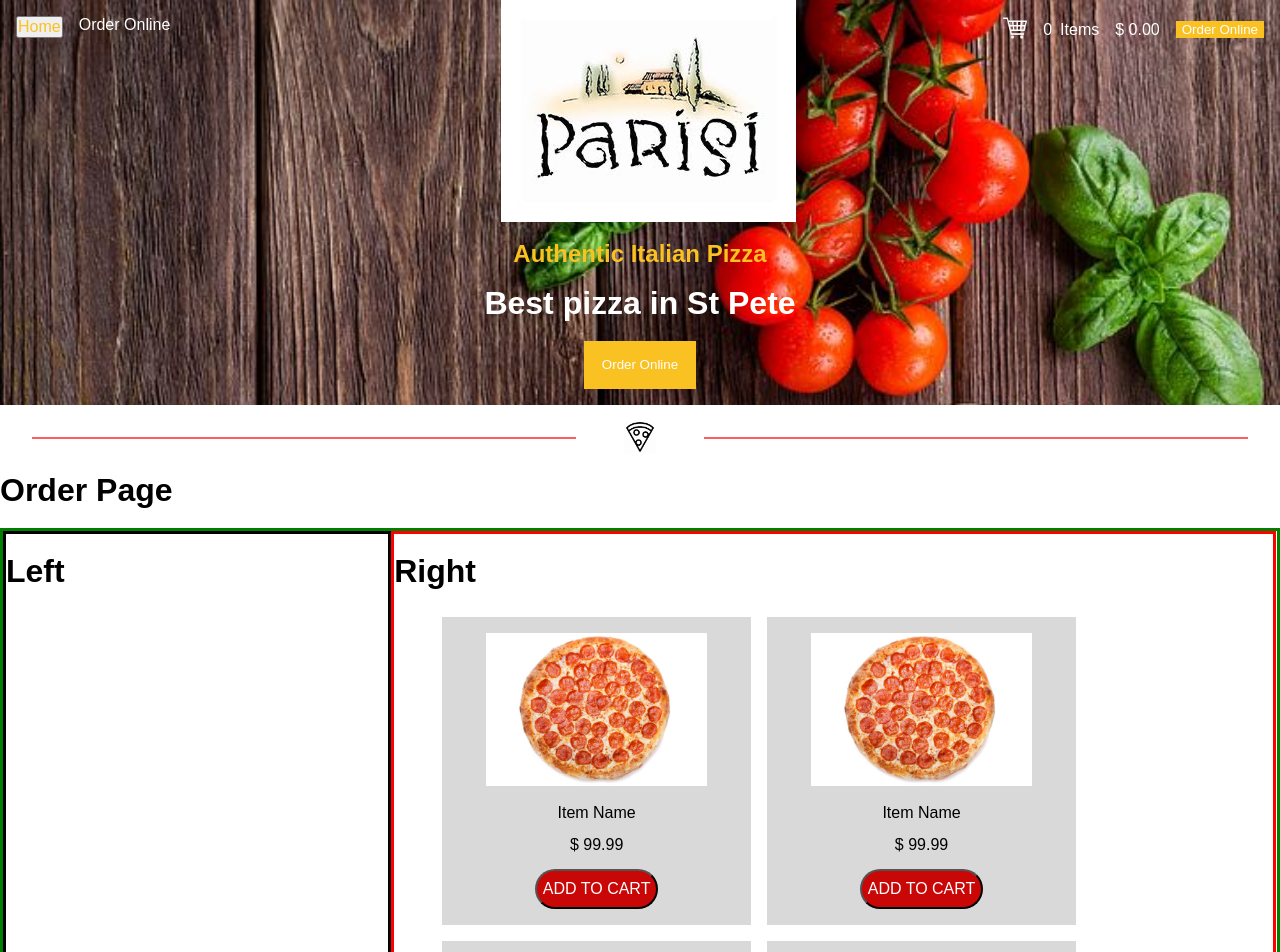
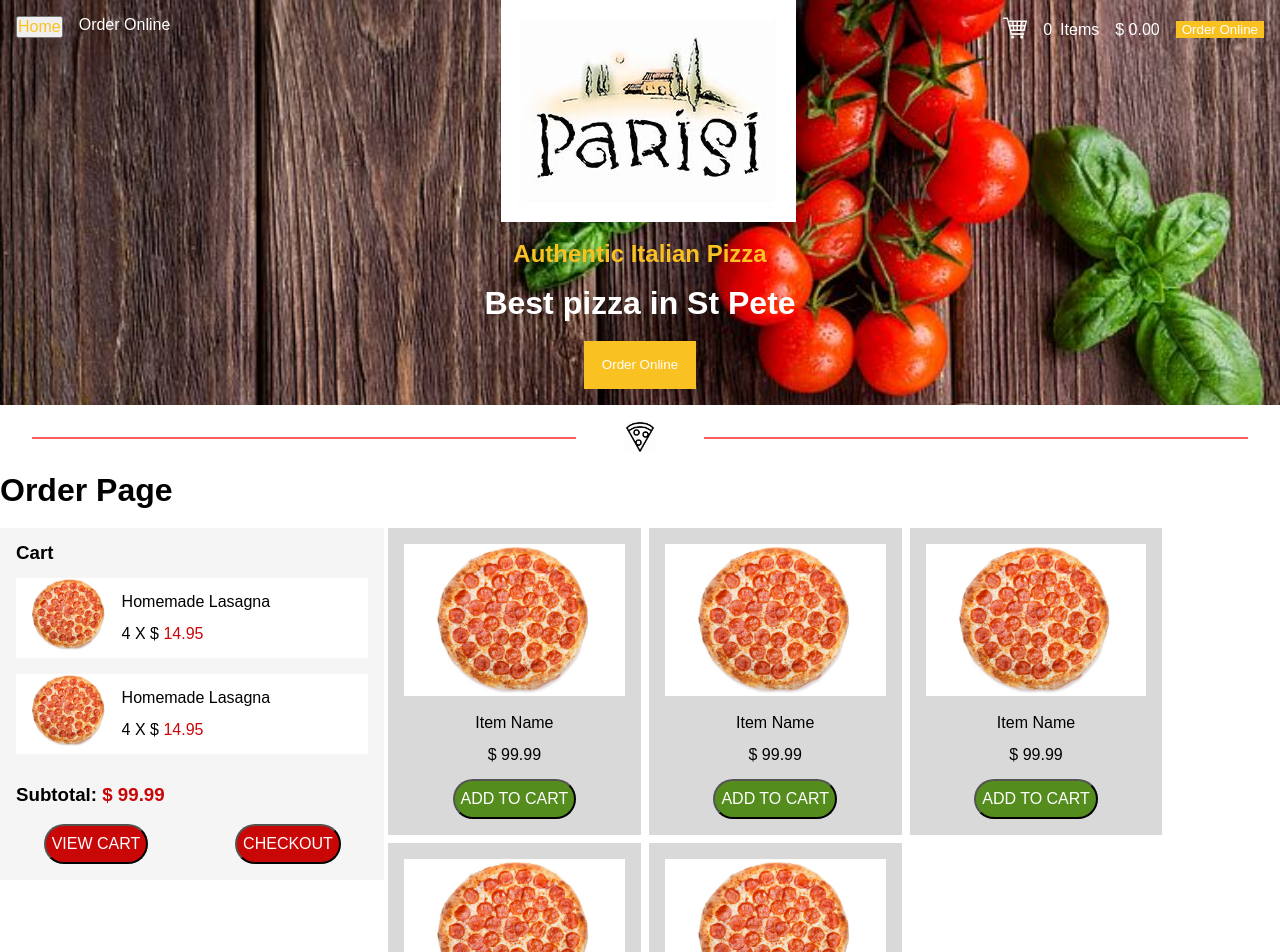
Before and after one commit to MatthewSDick/capstone-parisi-pizza, a React (Create React App) app: page /order in a window 1280 px wide. Shown: the top 952 px of the page. Built offline with nearby package versions, Linux system fonts and the light colour scheme.

Commit message:
Order page complete

```diff
--- a/src/index.css
+++ b/src/index.css
@@ -632,10 +632,12 @@ footer {
   display: flex;
   flex-wrap: wrap;
   flex-direction: row;
+  margin-bottom: 1.5rem
 }
 
 .order-page-left {
   width: 30%;
+  /* background-color: #F5F5F5; */
 }
 
 .order-page-right {
@@ -644,20 +646,107 @@ footer {
 
 .order-item {
   background-color: #D9D9D9;
-  width: 33%;
+  width: 25%;
   /* width: 20rem; */
   text-align: center;
   padding: 1rem;
-  margin: 0.5rem
+  margin: 0rem 0.25rem 0.5rem 0.25rem;
 }
 
 .order-image {
   /* height: 100%; */
-  width: 80%;
+  width: 100%;
 }
 
 .catagory-list {
   list-style: none;
   display: flex;
   flex-wrap: wrap;
+  padding: 0;
+  margin-top: 0rem;
 }
+
+.cart-view {
+  background-color: #F5F5F5;
+  /* border: 1px;
+  border-style: solid; */
+  /* border-color: purple; */
+  padding-bottom: 1rem;
+}
+
+.order-cart-image-box {
+  width: 30%;
+  height: 100%;
+}
+
+.order-cart-image {
+  width: 100%;
+  /* border: solid 1px red; */
+}
+
+.order-cart-list-item {
+  display: flex;
+  flex-wrap: wrap;
+  background-color: white;
+  margin: 1rem;
+  flex-wrap: row;
+  /* border: solid 1px yellowgreen; */
+}
+
+.order-cart-details {
+  /* border: solid 1px red; */
+  width: 69%;
+}
+
+.order-cart-head {
+  margin: 0rem 1rem 1rem 1rem;
+  padding: 1rem 0rem 0rem 0rem;
+}
+
+.order-add-to-cart-btn {
+  color: white;
+  background-color: #548C1D;
+  height: 2.5rem;
+  width: auto;
+  font-size: 1rem;
+  border-radius: 25px;
+}
+
+.order-buttons {
+  display: flex;
+  flex-wrap: wrap;
+  flex-direction: row;
+}
+
+.order-left-button {
+  color: white;
+  background-color: #CA0707;
+  height: 2.5rem;
+  width: auto;
+  font-size: 1rem;
+  border-radius: 25px;
+}
+
+.order-right-button {
+  color: white;
+  background-color: #CA0707;
+  height: 2.5rem;
+  width: auto;
+  font-size: 1rem;
+  border-radius: 25px;
+}
+
+.order-buttons-left {
+  width: 50%;
+  text-align: center;
+}
+
+.order-buttons-right {
+  width: 50%;
+  text-align: center;
+}
+
+.order-subtotal {
+  margin-top: 2rem;
+  margin-left: 1rem;
+}
--- a/src/pages/OrderPage.jsx
+++ b/src/pages/OrderPage.jsx
@@ -7,53 +7,92 @@ const OrderPage = () => {
     <div>
       <Header />
       <h1>Order Page</h1>
-      <div
-        className="order-page"
-        style={{ borderStyle: 'solid', borderColor: 'green' }}
-      >
-        <div
-          className="order-page-left"
-          style={{ borderStyle: 'solid', borderColor: 'black' }}
-        >
-          <h1>Left</h1>
+      <div className="order-page">
+        <div className="order-page-left">
+          <div className="cart-view">
+            <h3 className="order-cart-head">Cart</h3>
+            {/* loop cart items  */}
+
+            <div className="order-cart-list-item">
+              <div className="order-cart-image-box">
+                <img
+                  className="order-cart-image"
+                  src="./images/pepperoni-pizz.jpg"
+                />
+              </div>
+              <div className="order-cart-details">
+                <p>Homemade Lasagna</p>
+                <p>
+                  4 X $ <span style={{ color: '#CA0707' }}>14.95</span>
+                </p>
+              </div>
+            </div>
+            {/* another loop */}
+            <div className="order-cart-list-item">
+              <div className="order-cart-image-box">
+                <img
+                  className="order-cart-image"
+                  src="./images/pepperoni-pizz.jpg"
+                />
+              </div>
+              <div className="order-cart-details">
+                <p>Homemade Lasagna</p>
+                <p>
+                  4 X $ <span style={{ color: '#CA0707' }}>14.95</span>
+                </p>
+              </div>
+            </div>
+            <div>
+              <h3 className="order-subtotal">
+                Subtotal: <span style={{ color: '#CA0707' }}>$ 99.99</span>
+              </h3>
+            </div>
+            <div className="order-buttons">
+              <div className="order-buttons-left">
+                <button className="order-left-button">VIEW CART</button>
+              </div>
+              <div className="order-buttons-right">
+                <button className="order-right-button">CHECKOUT</button>
+              </div>
+            </div>
+
+            {/* end items loop */}
+          </div>
         </div>
 
-        <div
-          className="order-page-right"
-          style={{ borderStyle: 'solid', borderColor: 'red' }}
-        >
-          <h1>Right</h1>
+        <div className="order-page-right">
+          {/* <h1>Right</h1> */}
           <ul className="catagory-list">
             {/* map from API */}
             <li className="order-item">
               <img className="order-image" src="./images/pepperoni-pizz.jpg" />
               <p>Item Name</p>
               <p>$ 99.99</p>
-              <button className="add-to-cart">ADD TO CART</button>
+              <button className="order-add-to-cart-btn">ADD TO CART</button>
             </li>
             <li className="order-item">
               <img className="order-image" src="./images/pepperoni-pizz.jpg" />
               <p>Item Name</p>
               <p>$ 99.99</p>
-              <button className="add-to-cart">ADD TO CART</button>
+              <button className="order-add-to-cart-btn">ADD TO CART</button>
             </li>
             <li className="order-item">
               <img className="order-image" src="./images/pepperoni-pizz.jpg" />
               <p>Item Name</p>
               <p>$ 99.99</p>
-              <button className="add-to-cart">ADD TO CART</button>
+              <button className="order-add-to-cart-btn">ADD TO CART</button>
             </li>
             <li className="order-item">
               <img className="order-image" src="./images/pepperoni-pizz.jpg" />
               <p>Item Name</p>
               <p>$ 99.99</p>
-              <button className="add-to-cart">ADD TO CART</button>
+              <button className="order-add-to-cart-btn">ADD TO CART</button>
             </li>
             <li className="order-item">
               <img className="order-image" src="./images/pepperoni-pizz.jpg" />
               <p>Item Name</p>
               <p>$ 99.99</p>
-              <button className="add-to-cart">ADD TO CART</button>
+              <button className="order-add-to-cart-btn">ADD TO CART</button>
             </li>
             {/* bottom of the map loop */}
           </ul>
```
